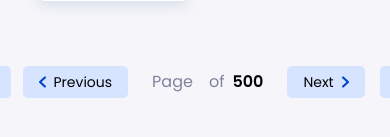
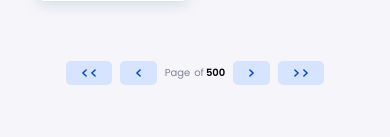
Before and after one commit to arczi147/movies-browser, a React (Create React App) app: page /#/people in a window 390 px wide. Shown: the part 1120-1257 px from the top of the page. Built offline with nearby package versions, Linux system fonts and the light colour scheme.

Commit message:
pagination responsiveness implemented

```diff
--- a/src/common/Pagination/PaginationButton/index.js
+++ b/src/common/Pagination/PaginationButton/index.js
@@ -12,4 +12,8 @@ export const PaginationButton = styled.button`
     &:hover {
         cursor: pointer;
     }
+
+    @media (max-width: ${({ theme }) => theme.breakpoints.mobile}) {
+        gap: 4px;
+    };
 `;
--- a/src/common/Pagination/index.js
+++ b/src/common/Pagination/index.js
@@ -1,3 +1,4 @@
+import { useState, useEffect } from "react";
 import {
     Wrapper,
     PrevVector,
@@ -13,28 +14,45 @@ import {
     PagesAmount,
 } from "./styled";
 
-const Pagination = ({ onFirst, onPrev, page, onNext, onLast }) => (
+const Pagination = ({ onFirst, onPrev, page, onNext, onLast }) => {
+    const [isWideScreen, setIsWideScreen] = useState(window.innerWidth > 767);
+
+    useEffect(() => {
+        const handleResize = () => {
+            setIsWideScreen(window.innerWidth > 767);
+        }
+
+        window.addEventListener("resize", handleResize);
+
+        return () => {
+            window.removeEventListener("resize", handleResize)
+        }
+    }, []);
+
+    return (
         <Wrapper>
             {page === 1 ? (
                 <>
                     <First disabled={true}>
-                    <PrevVector disabled={true} />
-                    First
+                        {isWideScreen ? "First" : null}
+                        <PrevVector />
+                        {isWideScreen ? null : <PrevVector />}
                     </First>
                     <Previous disabled={true}>
-                    <PrevVector disabled={true} />
-                    Previous
+                        {isWideScreen ? "Previous" : null}
+                        <PrevVector />
                     </Previous>
                 </>
             ) : (
                 <>
                     <First onClick={onFirst}>
+                        {isWideScreen ? "First" : null}
                         <PrevVector />
-                    First
+                        {isWideScreen ? null : <PrevVector />}
                     </First>
                     <Previous onClick={onPrev}>
+                        {isWideScreen ? "Previous" : null}
                         <PrevVector />
-                    Previous
                     </Previous>
                 </>
             )}
@@ -49,27 +67,30 @@ const Pagination = ({ onFirst, onPrev, page, onNext, onLast }) => (
             {page === 500 ? (
                 <>
                     <Next disabled={true}>
-                    Next
-                    <NextVector disabled={true} />
+                        {isWideScreen ? "Next" : null}
+                        <NextVector />
+                        {isWideScreen ? null : <NextVector />}
                     </Next>
                     <Last disabled={true}>
-                    Last
-                    <NextVector disabled={true} />
+                        {isWideScreen ? "Last" : null}
+                        <NextVector />
                     </Last>
                 </>
             ) : (
                 <>
                     <Next onClick={onNext}>
-                    Next
+                        {isWideScreen ? "Next" : null}
                         <NextVector />
                     </Next>
                     <Last onClick={onLast}>
-                    Last
+                        {isWideScreen ? "Last" : null}
                         <NextVector />
+                        {isWideScreen ? null : <NextVector />}
                     </Last>
                 </>
             )}
-    </Wrapper >
+        </Wrapper>
     );
+}
 
 export default Pagination;
--- a/src/common/Pagination/styled.js
+++ b/src/common/Pagination/styled.js
@@ -18,6 +18,10 @@ export const First = styled(PaginationButton)`
         background-color: ${({ theme }) => theme.color.mystic};
         cursor: default;
     }
+
+    @media (max-width: ${({ theme }) => theme.breakpoints.mobile}) {
+        margin-right: 8px;
+    };
 `;
 
 export const Previous = styled(PaginationButton)`
@@ -30,16 +34,30 @@ export const Previous = styled(PaginationButton)`
 `;
 
 export const PrevVector = styled(PrevIcon)`
+    width: 7px;
+    height: 11px;
+
     path {
         fill: ${props => (props.disabled ? "#7E839A" : "#0044CC")};
     }
+
+    @media (max-width: ${({ theme }) => theme.breakpoints.mobile}) {
+        width: 5px;
+        height: 8px;
+    };
 `;
 
 export const PageNumberContainer = styled.div`
-    margin: 0 24px 0 24px;
+    margin: 0 24px;
     display: inline-flex;
     gap: 8px;
     font-size: 16px;
+
+    @media (max-width: ${({ theme }) => theme.breakpoints.mobile}) {
+        font-size: 10px;
+        margin: 0 8px;
+        gap: 2px;
+    };
 `;
 
 export const Page = styled.p`
@@ -66,6 +84,10 @@ export const Next = styled(PaginationButton)`
         background-color: ${({ theme }) => theme.color.mystic};
         cursor: default;
     }
+
+    @media (max-width: ${({ theme }) => theme.breakpoints.mobile}) {
+        margin-right: 8px;
+    };
 `;
 
 export const Last = styled(PaginationButton)`
@@ -78,7 +100,15 @@ export const Last = styled(PaginationButton)`
 `;
 
 export const NextVector = styled(NextIcon)`
+    width: 7px;
+    height: 11px;
+
     path {
         fill: ${props => (props.disabled ? "#7E839A" : "#0044CC")};
     }
+
+    @media (max-width: ${({ theme }) => theme.breakpoints.mobile}) {
+        width: 5px;
+        height: 8px;
+    };
 `;
```
Lines whose indentation alone changed are shown as unchanged.
